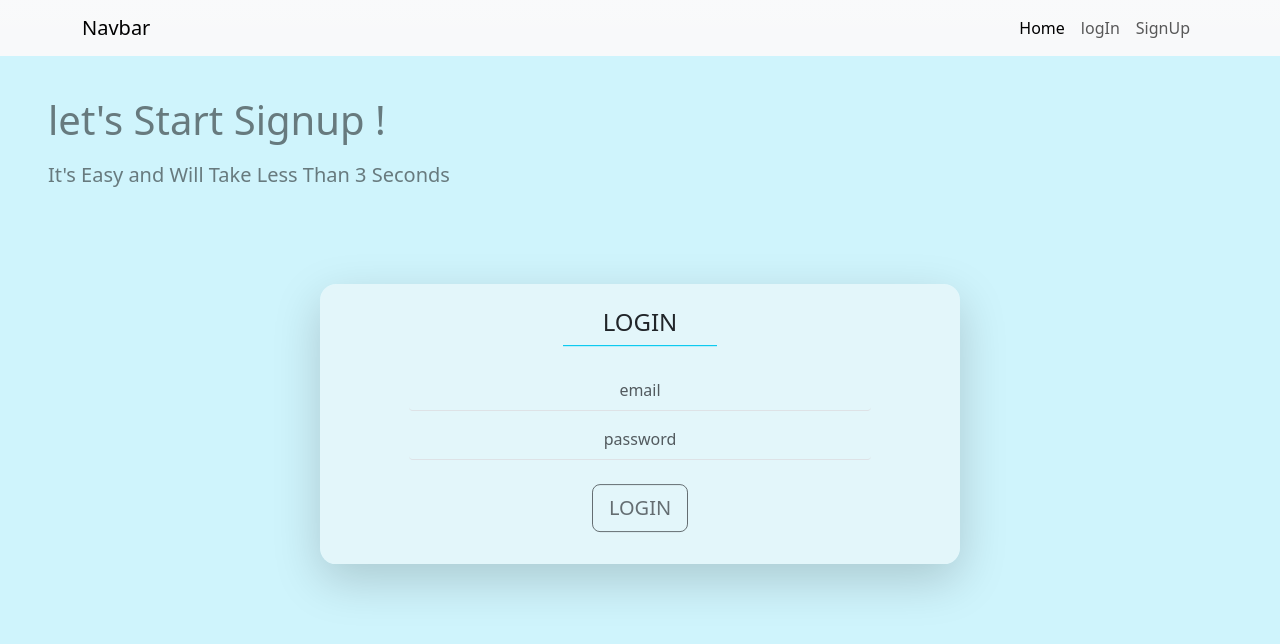
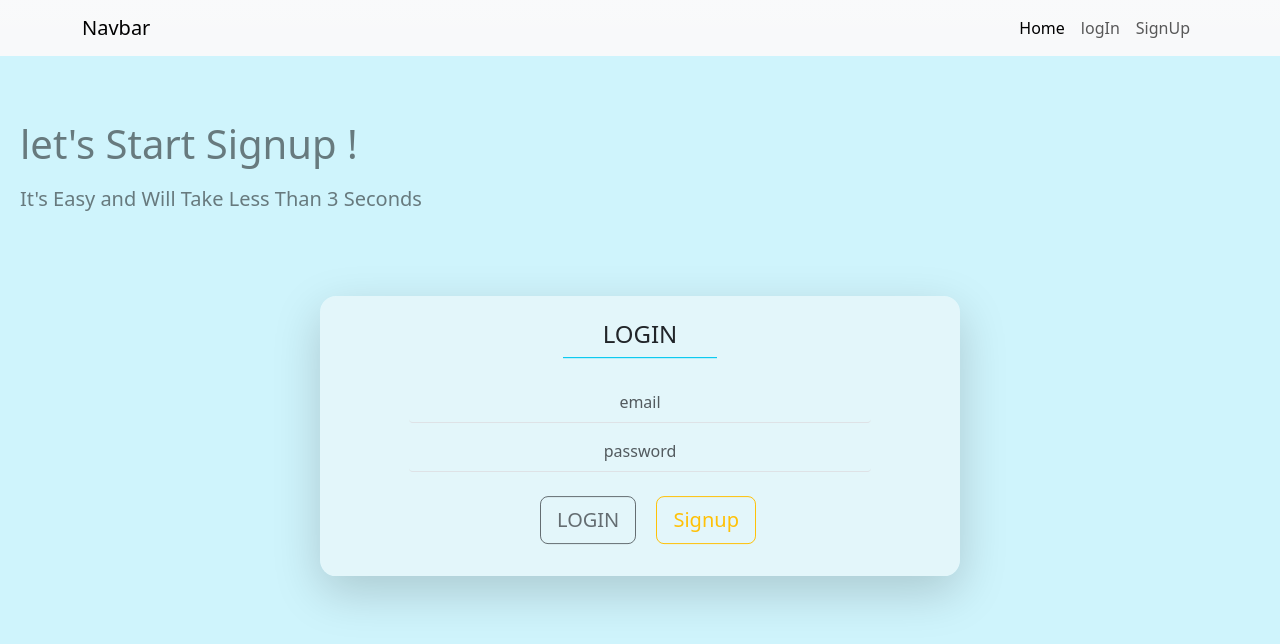
Before and after one commit to alimahmoud-s/E-Commerce-Website, a plain HTML site: page index.html in a window 1280 px wide. Drawn offline with Linux system fonts and the light colour scheme; no server answers.

Commit message:
this update to add signup btn to log in form

```diff
--- a/index.html
+++ b/index.html
@@ -84,20 +84,14 @@
         </section>
         <section id="loginBox"
             class="bg-info-subtle  bg-opacity-10  pt-5 lightbox-container h-100 position-fixed bottom-0 end-0  top-0 start-0 w-100  ">
-            <div class="container-fluid m-0 p-0 h-100">
+            <div class="container-fluid m-0 pt-4 px-0 h-100">
                 <div class="row h-100 p-0 m-0 position-relative">
-                    <div class="col-12 d-flex p-0 m-0 ">
-                        <div
-                            class="  p-0 m-0  blueSide w-50 h-100 d-flex align-items-center text-white position-relative  ">
-                            <!-- <img src="img/5431981.jpg " class="position-absolute opacity-25  bgred w-100 h-100"> -->
-                            <div class="px-5 p-0 position-absolute top-0  ">
-                                <h3 class="h1 text-black-50 pt-5 py-2 ">let's Start Signup !</h3>
+                    <div class="col-12   m-0 ">
+                        <div class="px-2 p-0 position-absolute top-0  ">
+                                <h3 class="h1 text-black-50 pt-md-5 py-md-2 ">let's Start Signup !</h3>
                                 <p class="text-black-50 lead">It's Easy and Will Take Less Than 3 Seconds </p>
                             </div>
-                        </div>
-                        <div class="whitebg p-0 m-0  w-50 opacity-0">
 
-                        </div>
                     </div>
                     <section id="signupPage"
                         class=" col-lg-6 d-none
@@ -138,8 +132,9 @@
                                 aria-describedby="emailHelpId" placeholder="email">
                             <input type="password" class="form-control bg-transparent py-2 m-auto text-center w-75 my-2
                       border-top-0 border-start-0 border-end-0 rounded-1" id="loginPassword" placeholder="password">
-                            <button id="loginBtn" class="btn m-3 btn-lg btn-lg disabled">LOGIN</button>
+                            <button id="loginBtn" class="btn m-3 btn-lg  disabled">LOGIN</button>  <button class="btn btn-lg m-auto btn-outline-warning" id="GoToSignUp">Signup</button>
                         </form>
+
                     </section>
 
                 </div>
--- a/js/main.js
+++ b/js/main.js
@@ -40,6 +40,8 @@ async function displayData(productDataFromApiPar) {
   carddisplay();
   addBtns();
 }
+
+
 
 function carddisplay() {
   const imgs = Array.from(document.querySelectorAll(".card"));
@@ -232,13 +234,18 @@ if (!loginBox.classList.contains("d-none")) {
   $("body").addClass("overflow-hidden");
 }
 
-signup.addEventListener("click", function () {
+signup.addEventListener("click", navSignUp);
+$("#GoToSignUp").click(() => {
+  navSignUp();
+  console.log("hello");
+});
+function navSignUp() {
   signupPage.classList.remove("d-none");
   loginPage.classList.add("d-none");
   signup.classList.add("active");
   login.classList.remove("active");
-  $("#loginBox").removeClass("d-none");
-});
+  $("#loginBox").removeClass("d-none")}
+
 login.addEventListener("click", function () {
   signupPage.classList.add("d-none");
   loginPage.classList.remove("d-none");
```
